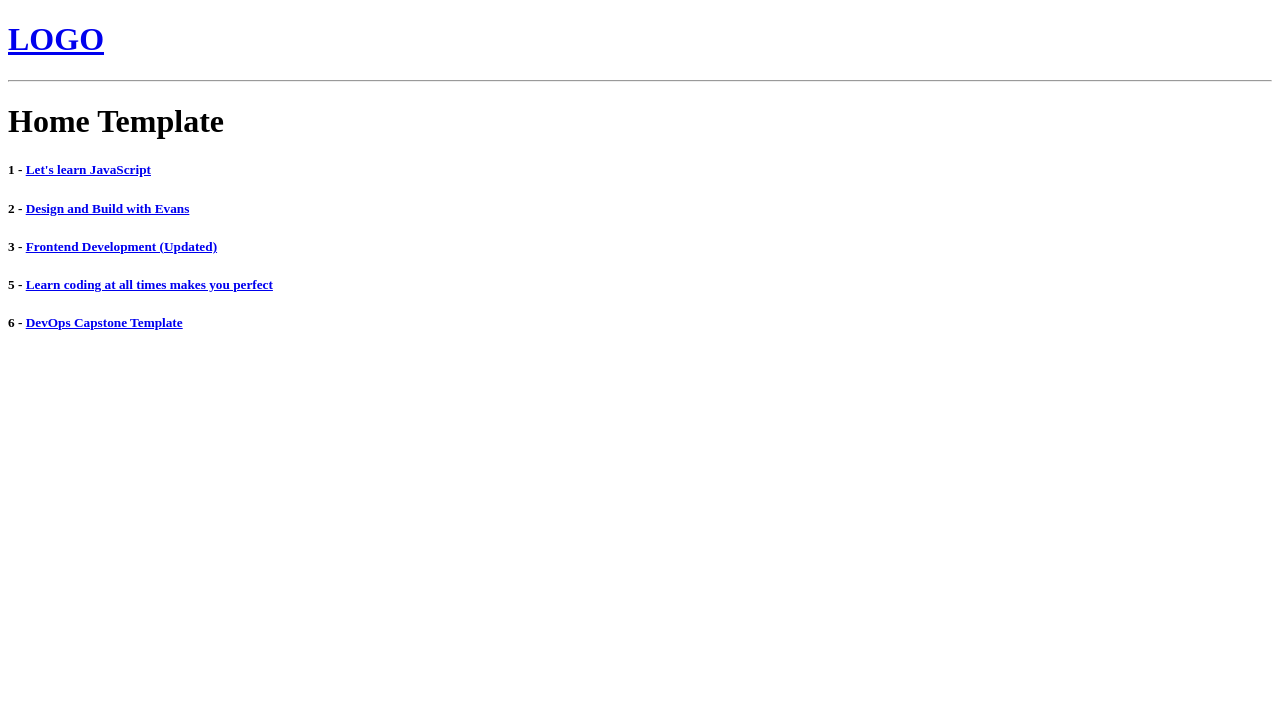
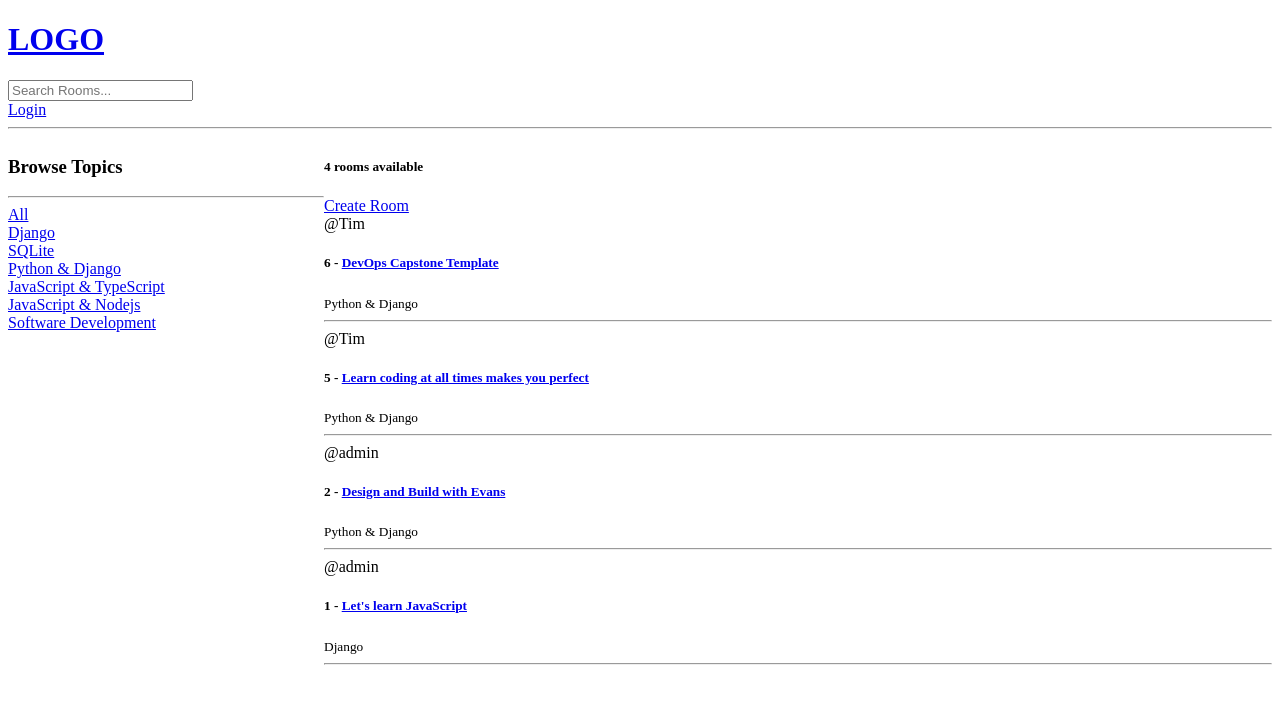
Before and after one commit to Doheera-kosi/StudyRoom, a Django app: page /?q=Django in a window 1280 px wide. Shown: the top 704 px of the page. Run offline with Django 5.2, Linux system fonts and the light colour scheme; data comes from the database, SQL or seed files in the repository; both versions use the stored data as it was after the commit; parts of the project's set-up code (start-up, migrations or seed data) failed here and were passed over.

Commit message:
Add changes

```diff
--- a/base/models.py
+++ b/base/models.py
@@ -17,8 +17,11 @@ class Room(models.Model):
   name = models.CharField(max_length=200)
   description = models.TextField(null=True, blank=True)
   # participants =
-  updated = models.DateField(auto_now=True)
-  created = models.DateField(auto_now_add=True)
+  updated = models.DateTimeField(auto_now=True)
+  created = models.DateTimeField(auto_now_add=True)
+
+  class Meta:
+    ordering = ['-updated', '-created']
 
   def __str__(self):
     return self.name
@@ -28,8 +31,8 @@ class Message(models.Model):
   user = models.ForeignKey(User, on_delete=models.CASCADE)
   room = models.ForeignKey(Room, on_delete=models.CASCADE)
   body = models.TextField()
-  updated = models.DateField(auto_now=True)
-  created = models.DateField(auto_now_add=True)
+  updated = models.DateTimeField(auto_now=True)
+  created = models.DateTimeField(auto_now_add=True)
 
   def __str__(self):
     return self.body[0:50]
--- a/base/templates/base/home.html
+++ b/base/templates/base/home.html
@@ -1,17 +1,58 @@
-{% extends 'main.html' %}
+{% extends 'main.html' %} {% block content %}
 
-{% block content %}
+<!-- <h1>Home Template</h1> -->
 
-<h1>Home Template</h1>
+<style>
+  .home-container {
+    display: grid;
+    grid-template-columns: 1fr 3fr;
+  }
+</style>
 
-<div>
+<div class="home-container">
   <div>
-    {% for room in rooms %}
+    <h3>Browse Topics</h3>
+    <hr />
+
     <div>
-      <h5>{{room.id}} - <a href="{% url 'room' room.id %}"> {{room.name}}</a></h5>
+      <a href="{%url 'home'%}">All</a>
     </div>
 
+    {%for topic in topics%}
+    <div>
+      <a href="{%url 'home'%}?q={{topic.name}}">{{topic.name}}</a>
+    </div>
     {%endfor%}
+  </div>
+
+  <div>
+    <!-- <h5>{{room_count}} rooms available</h5> -->
+    {% if room_count == 1 %}
+    <h5>Only one room available</h5>
+    {% else %}
+    <h5>{{ room_count }} rooms available</h5>
+    {% endif %}
+
+    <a href="{%url 'create-room'%}">Create Room</a>
+
+    <div>
+      {% for room in rooms %}
+      <div>
+        {% if request.user == room.host %}
+        <a href="{% url 'update-room' room.id %}">Edit</a>
+        <a href="{% url 'delete-room' room.id %}">Delete</a>
+        {%endif%}
+        <span>@{{room.host.username}}</span>
+        <h5>
+          {{room.id}} - <a href="{% url 'room' room.id %}"> {{room.name}}</a>
+        </h5>
+
+        <small>{{room.topic.name}}</small>
+        <hr />
+      </div>
+
+      {%endfor%}
+    </div>
   </div>
 </div>
 
--- a/base/urls.py
+++ b/base/urls.py
@@ -4,6 +4,14 @@ from django.urls import path
 from . import views
 
 urlpatterns = [
+  path('login/', views.loginPage, name="login"),
+  path('logout/', views.logoutUser, name="logout"),
+  path('register/', views.registerUser, name='register'),
+
   path('', views.home, name='home'),
   path('room/<str:pk>/', views.room, name='room'),
+
+  path('create-room/', views.createRoom, name="create-room"),
+  path('update-room/<str:pk>', views.updateRoom, name="update-room"),
+  path('delete-room/<str:pk>', views.deleteRoom, name="delete-room"),
 ]
--- a/base/views.py
+++ b/base/views.py
@@ -1,6 +1,14 @@
-from django.shortcuts import render
+from django.shortcuts import render, redirect
+from django.db.models import Q
+from django.contrib.auth.models import User
+from django.http import HttpResponse
+from django.contrib.auth.decorators import login_required
+from django.contrib.auth import authenticate, login, logout
+from django.contrib import messages
+from django.contrib.auth.forms import UserCreationForm
+from .models import Room, Topic
+from .forms import RoomForm
 
-from .models import Room
 
 # Create your views here.
 from django.http import HttpResponse
@@ -13,13 +21,117 @@ from django.http import HttpResponse
 #   {'id': 3, 'name': 'Backend Engineer!'},
 # ]
 
+
+def loginPage(request):
+    page = "login"
+    if request.user.is_authenticated:
+        return redirect("home")
+
+    if request.method == "POST":
+        username = request.POST.get("username").lower()
+        password = request.POST.get("password")
+
+        try:
+            user = User.objects.get(username=username)
+        except:
+            messages.error(request, "User Not Found!")
+
+        user = authenticate(request, username=username, password=password)
+
+        if user is not None:
+            login(request, user)
+            return redirect("home")
+        else:
+            messages.error(request, "Username OR Password does not exist")
+
+    context = {"page": page}
+    return render(request, "base/login_register.html", context)
+
+
+def logoutUser(request):
+    logout(request)
+    return redirect("home")
+
+
+def registerUser(request):
+    form = UserCreationForm()
+
+    if request.method == "POST":
+        form = UserCreationForm(request.POST)
+        if form.is_valid():
+            user = form.save(commit=False)
+            user.username = user.username.lower()
+            user.save()
+            login(request, user)
+            return redirect("home")
+    else:
+        messages.error(request, "An error occurred duration registeration")
+        form = UserCreationForm()
+
+    return render(request, "base/login_register.html", {"form": form})
+
+
 def home(request):
-  rooms = Room.objects.all()
-  context = {'rooms': rooms}
-  return render(request, 'base/home.html', context)
+    q = request.GET.get("q") if request.GET.get("q") != None else ""
+
+    rooms = Room.objects.filter(
+        Q(topic__name__icontains=q) | Q(name__icontains=q) | Q(description__icontains=q)
+    )
+
+    topics = Topic.objects.all()
+    room_count = rooms.count()
+
+    context = {"rooms": rooms, "topics": topics, "room_count": room_count}
+    return render(request, "base/home.html", context)
 
 
 def room(request, pk):
-  room = Room.objects.get(id=pk)
-  context = {'room': room}
-  return render(request, 'base/room.html', context)
+    room = Room.objects.get(id=pk)
+    context = {"room": room}
+    return render(request, "base/room.html", context)
+
+
+@login_required(login_url="login")
+def createRoom(request):
+    form = RoomForm()
+
+    if request.method == "POST":
+        form = RoomForm(request.POST)
+
+        if form.is_valid():
+            form.save()
+            return redirect("home")
+
+    context = {"form": form}
+    return render(request, "base/room_form.html", context)
+
+
+@login_required(login_url="login")
+def updateRoom(request, pk):
+    room = Room.objects.get(id=pk)
+    form = RoomForm(instance=room)
+
+    if request.user != room.host:
+        return HttpResponse("Your are not allowed here!!")
+
+    if request.method == "POST":
+        form = RoomForm(request.POST, instance=room)
+        if form.is_valid():
+            form.save()
+            return redirect("home")
+
+    context = {"form": form}
+    return render(request, "base/room_form.html", context)
+
+
+@login_required(login_url="login")
+def deleteRoom(request, pk):
+    room = Room.objects.get(id=pk)
+
+    if request.user != room.host:
+        return HttpResponse("Your are not allowed here!!")
+
+    if request.method == "POST":
+        room.delete()
+        return redirect("home")
+    return render(request, "base/delete.html", {"obj": room})
--- a/templates/main.html
+++ b/templates/main.html
@@ -6,7 +6,16 @@
     <title>StudyRoom</title>
   </head>
   <body>
+
     {% include 'navbar.html' %}
+
+    {% if messages %}
+    <ul class="messages">
+        {% for message in messages %}
+          <div>{{ message }}</div>
+        {% endfor %}
+    </ul>
+    {% endif %}
 
     {%block content%}
 
--- a/templates/navbar.html
+++ b/templates/navbar.html
@@ -2,4 +2,15 @@
   <h1>LOGO</h1>
 </a>
 
+<form method="GET" action="{%url 'home'%}">
+  <input type="text" name="q" value="" placeholder="Search Rooms..." />
+</form>
+
+{% if request.user.is_authenticated %}
+<p>Hello {{request.user}}</p>
+<a href="{%url 'logout'%}">Logout</a>
+{%else%}
+
+<a href="{%url 'login'%}">Login</a>
+{%endif%}
 <hr />
```
Also changed, not shown: base/forms.py (added, +13 -0 lines), base/templates/base/delete.html (added, +15 -0 lines), base/templates/base/login_register.html (added, +41 -0 lines), base/templates/base/room_form.html (added, +13 -0 lines), base/migrations/0001_initial.py, base/migrations/0002_topic_room_host_message_room_topic.py (deleted), db.sqlite3.
